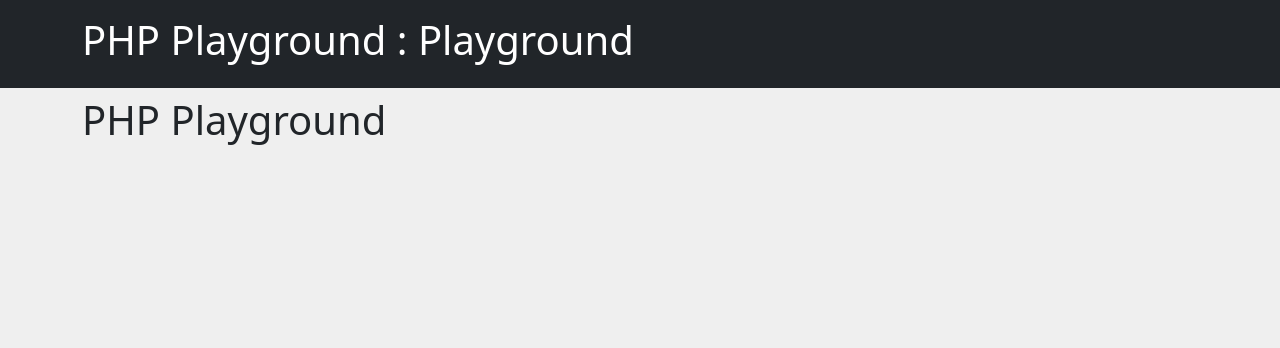
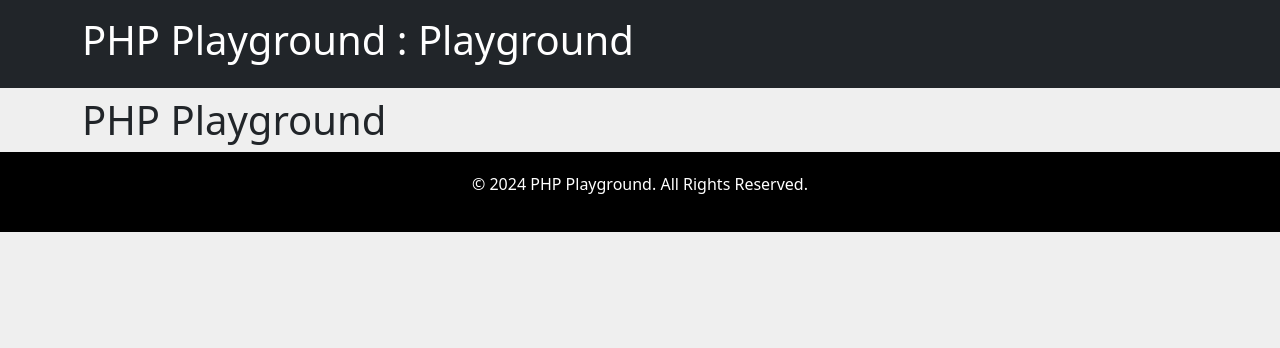
Before and after one commit to pradipchaudhary/php-playground, a PHP site: page / in a window 1280 px wide. Shown: the top 348 px of the page. Run offline with PHP 8.4, Linux system fonts and the light colour scheme.

Commit message:
🎨 Add basic black footer with white text

```diff
--- a/assets/css/style.css
+++ b/assets/css/style.css
@@ -10,3 +10,10 @@
 body {
    background: #efefef;
 }
+/* Footer Styles */
+footer {
+   background-color: #000;
+   color: #fff;
+   padding: 20px;
+   text-align: center;
+}
--- a/inc/footer.php
+++ b/inc/footer.php
@@ -20,7 +20,12 @@ Website: http://www.yourwebsite.com
 */
 ?>
 
-
+<!-- Footer Section -->
+<footer>
+    <div class="container text-center">
+        <p>&copy; 2024 PHP Playground. All Rights Reserved.</p>
+    </div>
+</footer>
 </body>
 
 </html>
```
